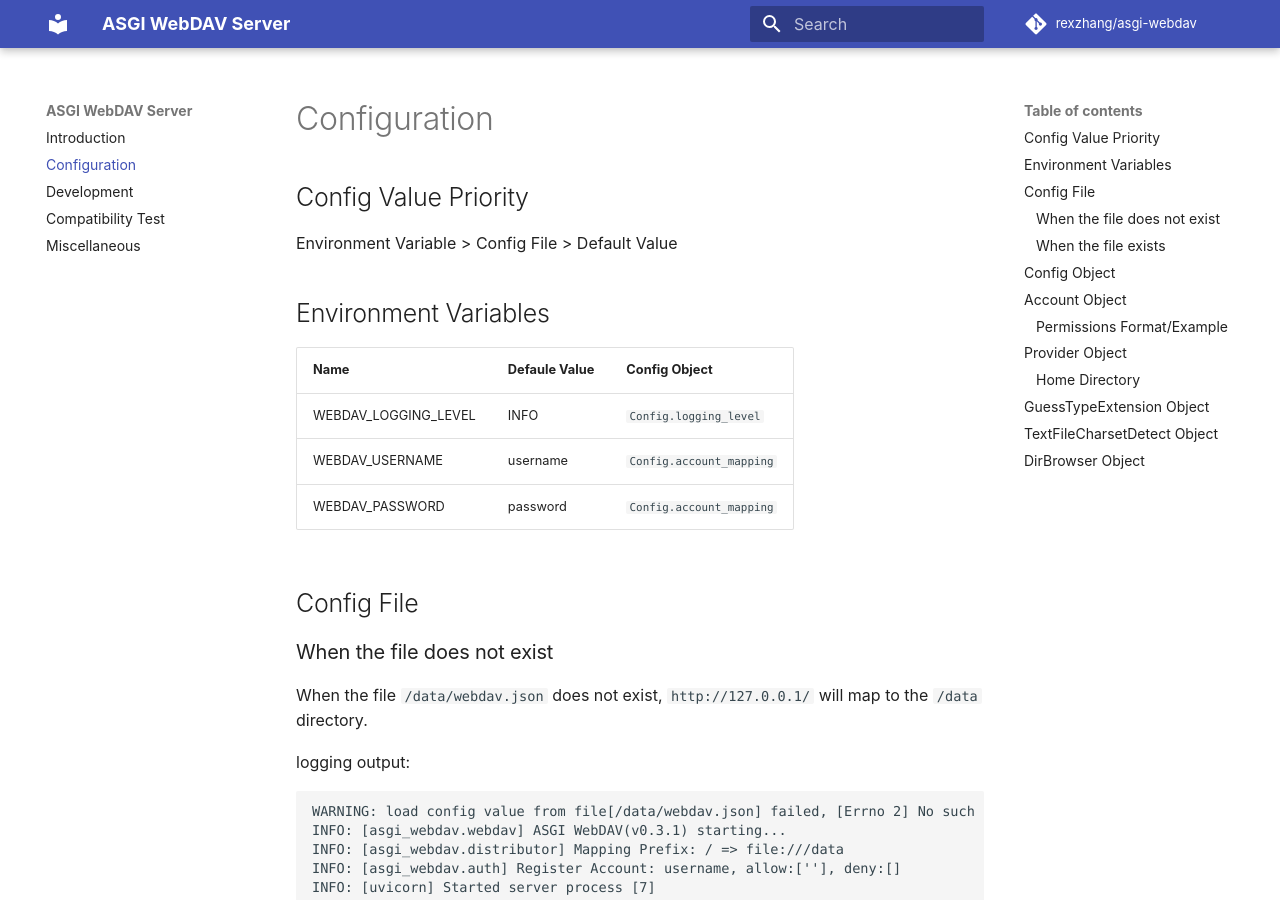
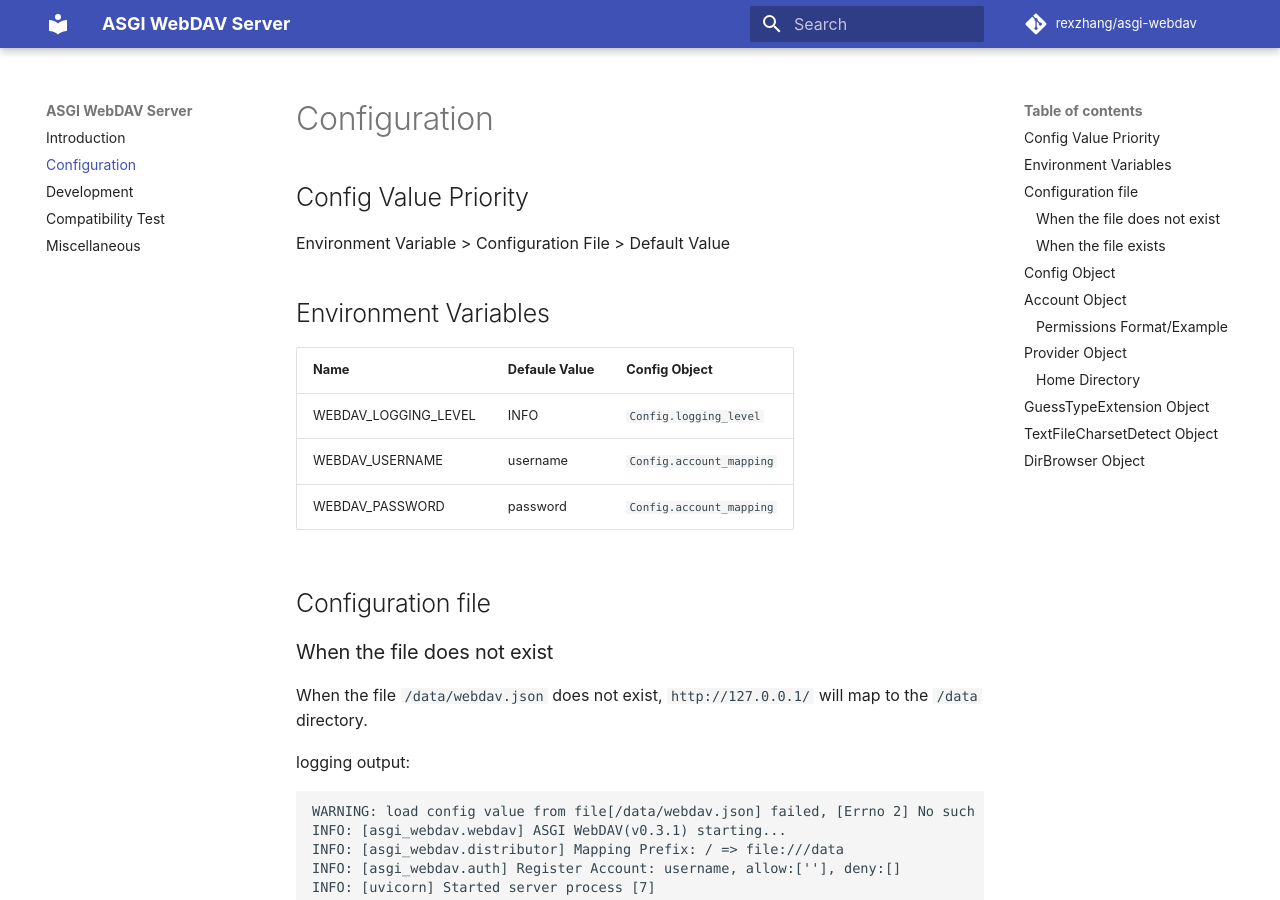
Before and after one commit to rexzhang/asgi-webdav, an MkDocs documentation site: the page built from docs/config.md, in a window 1280 px wide and 900 px high. Built offline with MkDocs 1.6.1 and Material for MkDocs 9.7.7, drawn with Linux system fonts in a browser that asks for light colours; comment, search, counter and statistics services are not loaded; some of the changed text lies outside the part shown.

Commit message:
Update doc

```diff
--- a/docs/config.md
+++ b/docs/config.md
@@ -2,7 +2,7 @@
 
 ## Config Value Priority
 
-Environment Variable > Config File > Default Value
+Environment Variable > Configuration File > Default Value
 
 ## Environment Variables
 
@@ -12,7 +12,7 @@ Environment Variable > Config File > Default Value
 | WEBDAV_USERNAME      | username      | `Config.account_mapping` |
 | WEBDAV_PASSWORD      | password      | `Config.account_mapping` |
 
-## Config File
+## Configuration file
 
 ### When the file does not exist
 When the file `/data/webdav.json` does not exist, `http://127.0.0.1/` will map
```
Also changed, not shown: other parts of docs/config.md (+21 -0 lines).
